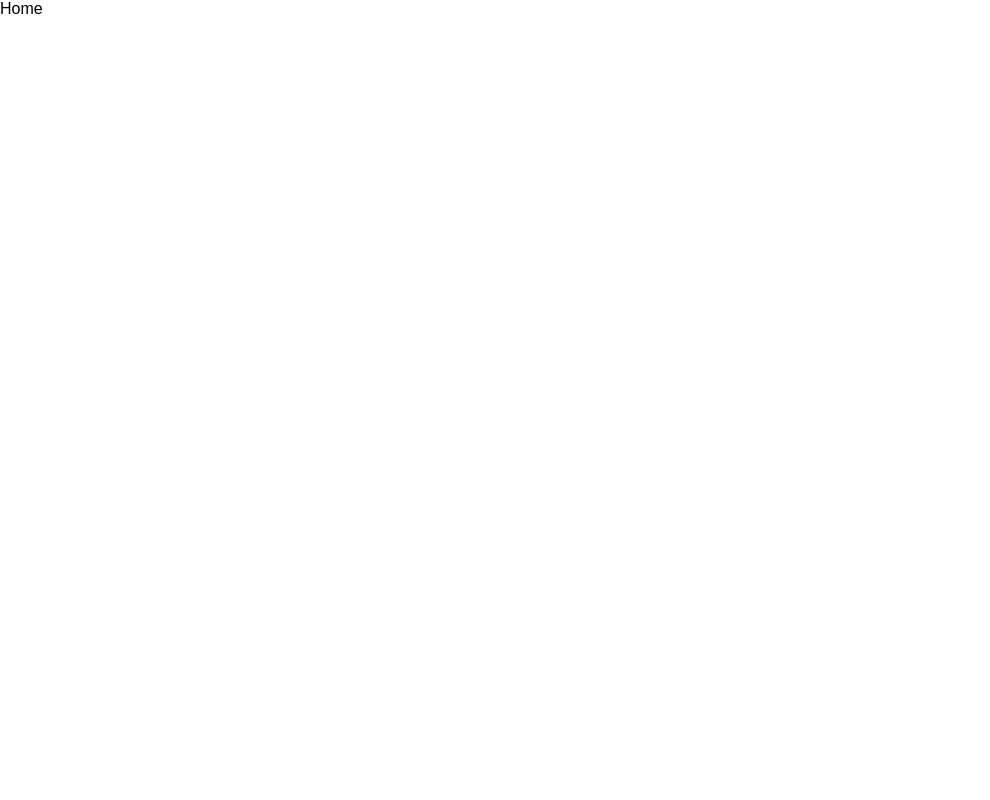
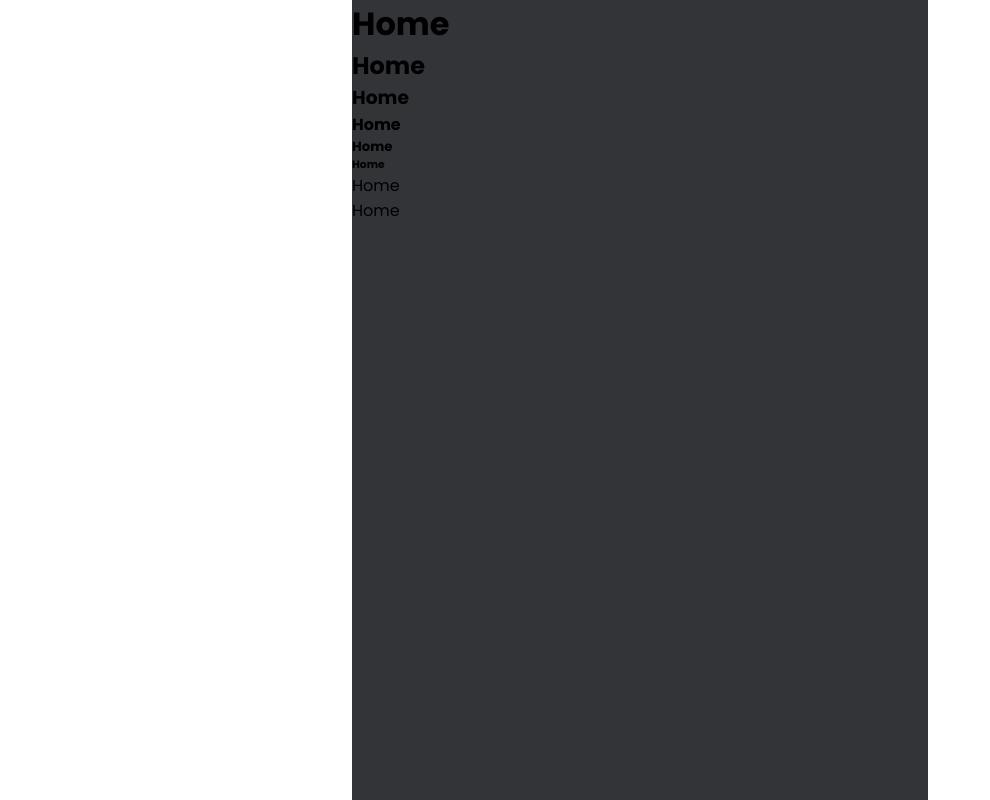
Before and after one commit to Rashed360/exman, a Next.js app: page / in a window 1280 px wide. Shown: the whole page, without its empty margins (0-990 px from the left). Built offline with nearby package versions, Linux system fonts and the light colour scheme.

Commit message:
testCommit

```diff
--- /dev/null
+++ b/components/Layout.js
@@ -0,0 +1,5 @@
+const Layout = ({ children }) => {
+	return <div className='container'>{children}</div>
+}
+
+export default Layout
--- a/pages/index.js
+++ b/pages/index.js
@@ -1,4 +1,17 @@
+import Layout from '../components/Layout'
+
 const Home = () => {
-	return <div>Home</div>
+	return (
+		<Layout>
+			<h1>Home</h1>
+			<h2>Home</h2>
+			<h3>Home</h3>
+			<h4>Home</h4>
+			<h5>Home</h5>
+			<h6>Home</h6>
+			<p>Home</p>
+			<p style={{ fontSize: '16px' }}>Home</p>
+		</Layout>
+	)
 }
 export default Home
--- a/styles/globals.css
+++ b/styles/globals.css
@@ -1,3 +1,5 @@
+@import url('https://fonts.googleapis.com/css2?family=Poppins:wght@400;500;700&display=swap');
+
 * {
 	box-sizing: border-box;
 }
@@ -50,6 +52,17 @@ a {
 	--shade5: #f3f3f3;
 }
 
+body {
+	display: flex;
+	justify-content: center;
+}
+
+.container {
+	background-color: var(--shade3);
+	width: 36em;
+	height: 100vh;
+}
+
 @media (prefers-color-scheme: dark) {
 	html {
 		color-scheme: dark;
```
